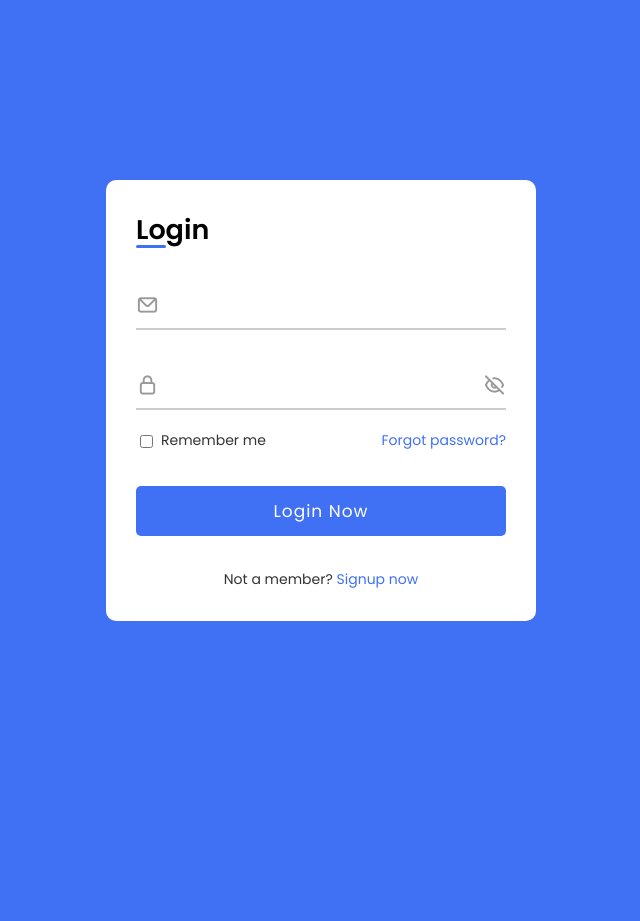
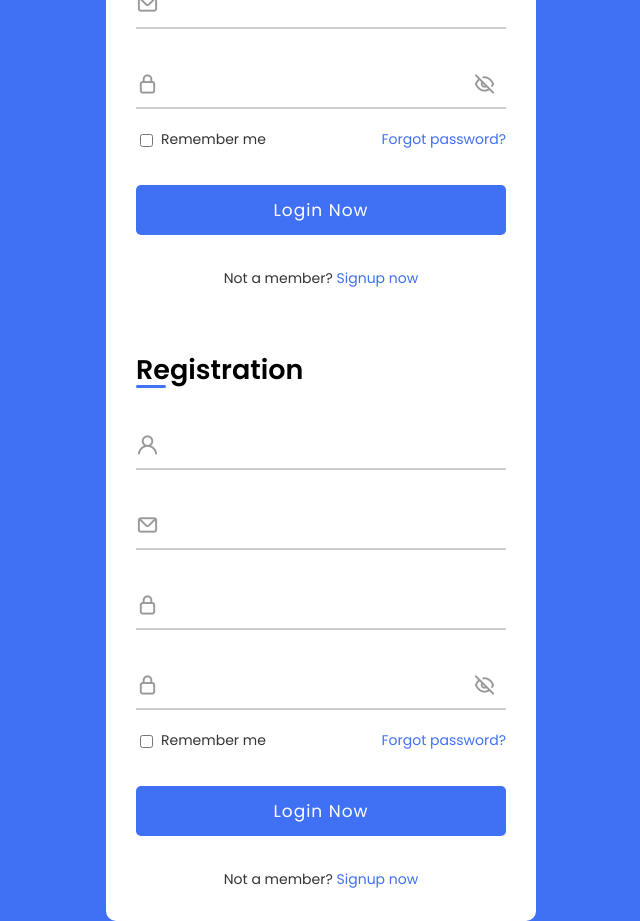
Before and after one commit to xemmefxMFx/testPractice, a plain HTML site: page testForm/respoLogin_andRegistrationform/index.html in a window 1280 px wide. Shown: the whole page, without its empty margins (319-959 px from the left). Before the commit the page ends 800 px from the top, so only its background shows below. Drawn offline with nearby package versions, Linux system fonts and the light colour scheme.

Commit message:
Add Registration Form content

```diff
--- a/testForm/respoLogin_andRegistrationform/index.html
+++ b/testForm/respoLogin_andRegistrationform/index.html
@@ -48,6 +48,50 @@
                     </span>
                 </div>
             </div>
+
+            <!-- Registration form start -->
+            <div class="form login">
+                <span class="title">Registration</span>
+                <form action="#">
+                    <div class="input-field">
+                        <input type="text" name="user" required>
+                        <i class="uil uil-user"></i>
+                    </div>
+                    <div class="input-field">
+                        <input type="text" name="email" required>
+                        <i class="uil uil-envelope icon"></i>
+                    </div>
+                    <div class="input-field">
+                        <input type="password" name="password" required>
+                        <i class="uil uil-lock icon"></i>
+                        <!-- <i class="uil uil-eye-slash showHidePw"></i> -->
+                    </div>
+                    <div class="input-field">
+                        <input type="password" name="password" required>
+                        <i class="uil uil-lock icon"></i>
+                        <i class="uil uil-eye-slash showHidePw"></i>
+                    </div>
+
+                    <div class="checkbox-text">
+                        <div class="checkbox-content">
+                            <input type="checkbox" id="logCheck">
+                            <label for="logCheck" class="text">Remember me</label>
+                        </div>
+
+                        <a href="#" class="text">Forgot password?</a>
+                    </div>
+
+                    <div class="input-field button">
+                        <input type="button" value="Login Now">
+                    </div>
+                </form>
+
+                <div class="login-signup">
+                    <span class="text">Not a member?
+                        <a href="#" class="text signup-text">Signup now</a>
+                    </span>
+                </div>
+            </div>
         </div>
     </div>
 </body>
--- a/testForm/respoLogin_andRegistrationform/styles.css
+++ b/testForm/respoLogin_andRegistrationform/styles.css
@@ -95,6 +95,8 @@ body {
 
 .input-field i.showHidePw {
     right: 0;
+    cursor: pointer;
+    padding: 10px;
 }
 
 .form .checkbox-text {
```
